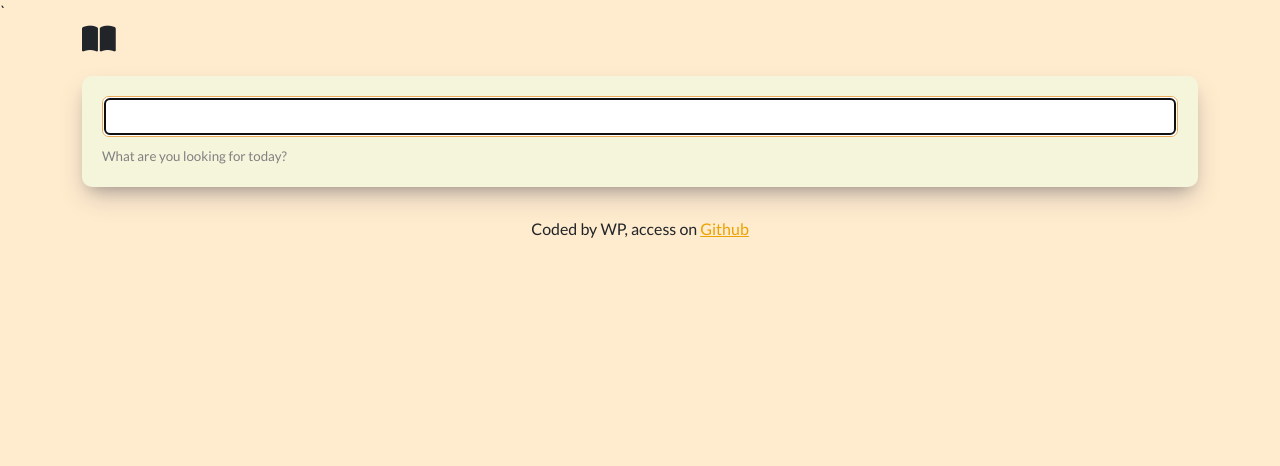
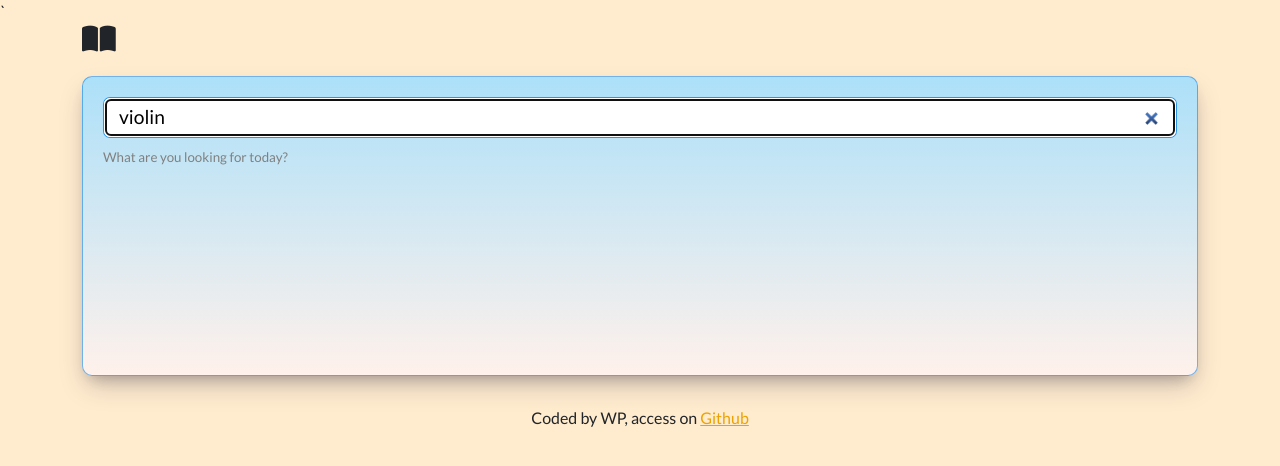
Before and after one commit to becauseidontlike/new-dictionary, a React (Create React App) app: page / in a window 1280 px wide. Shown: the top 466 px of the page. Built offline with nearby package versions, Linux system fonts and the light colour scheme; no server answers.

Commit message:
css changes

```diff
--- a/src/Dictionary.css
+++ b/src/Dictionary.css
@@ -8,11 +8,17 @@
     font-family: 'Lato', sans-serif;
 }
 
+.Dictionary .searchEngine {
+    height: 300px;
+    background: linear-gradient(to top, #fff1eb 0%, #ace0f9 100%);
+    border: 1px solid rgba(22, 136, 232, 0.6);
+}
+
 .Dictionary input {
     width: 100%;
     padding: 5px 15px;
     font-size: larger;
-    border: 1px solid rgb(234, 170, 87);
+    border: 1px solid rgba(22, 136, 232, 0.9);
     border-radius: 7px;
 }
 
--- a/src/Dictionary.js
+++ b/src/Dictionary.js
@@ -36,9 +36,9 @@ search();
 if (loaded) {
     return (
         <div className="Dictionary">
-            <section>
+            <section className="searchEngine">
             <form onSubmit={handleSubmit}>
-                <input type="search" autoFocus={true} onChange={handleKeyword} />
+                <input type="search" autoFocus={true} onChange={handleKeyword} defaultValue={props.default} />
             </form>
             <div className="hint">
                 What are you looking for today?
--- a/src/Synonyms.css
+++ b/src/Synonyms.css
@@ -0,0 +1,8 @@
+.Synonyms ul {
+    margin: 0;
+    padding: 0;
+}
+
+.Synonyms li {
+    display: inline;
+}
--- a/src/Synonyms.js
+++ b/src/Synonyms.js
@@ -9,8 +9,7 @@ if (props.synonyms)  {
            <ul>
             {props.synonyms.map(function(synonym, index) {
                 return (
-
-                   <li key={index}>
+                    <li key={index}>
                     {synonym}
                     </li>
                 )
```
Also changed, not shown: src/setupTests.js (deleted, +0 -5 lines).
